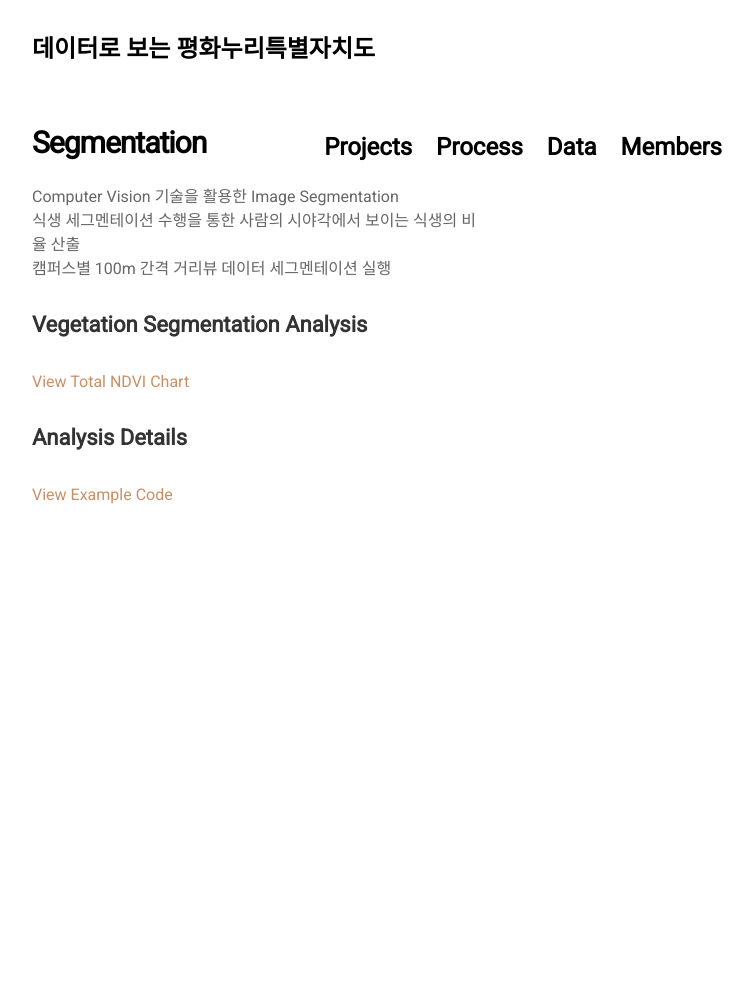
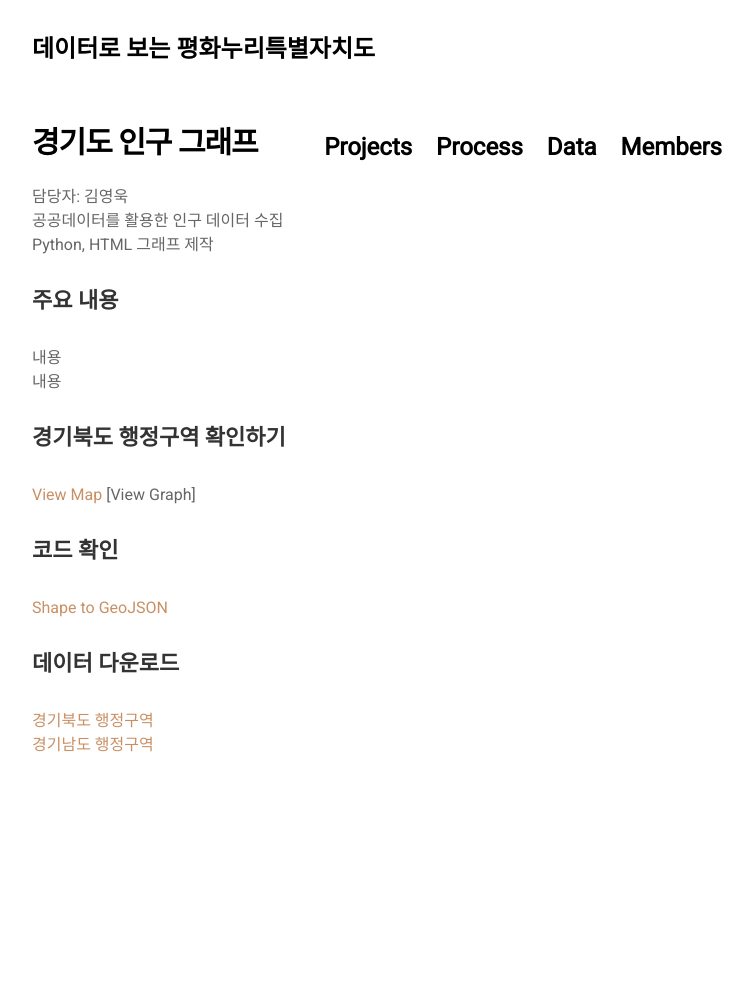
Before and after one commit to jinuew/SICM2002-6, a Jekyll site: the page built from projects/proj-2.md, in a window 1280 px wide. Shown: the whole page, without its empty margins (263-1016 px from the left). Built offline with Jekyll 4.4.1, drawn with Linux system fonts in a browser that asks for light colours; nearby versions of some CDN libraries; our own code applies the rules of GitHub Pages for plain Markdown files; before the commit the page ends 900 px from its top, so only the background shows below that.

Commit message:
Update proj-2.md

```diff
--- a/projects/proj-2.md
+++ b/projects/proj-2.md
@@ -1,13 +1,22 @@
+# 경기도 인구 그래프
 
-# Segmentation
-Computer Vision 기술을 활용한 Image Segmentation<br>
-식생 세그멘테이션 수행을 통한 사람의 시야각에서 보이는 식생의 비율 산출<br>
-캠퍼스별 100m 간격 거리뷰 데이터 세그멘테이션 실행
+담당자: 김영욱<br>
+공공데이터를 활용한 인구 데이터 수집<br>
+Python, HTML 그래프 제작<br>
+
+#### 주요 내용
+
+내용<br>
+내용
+
+#### 경기북도 행정구역 확인하기
+[View Map](https://jinuew.github.io/sicm2002-6/assets/경기도지도.html)
+[View Graph]
+
+#### 코드 확인
+[Shape to GeoJSON](https://github.com/jinuew/sicm2002-6/blob/main/assets/Code/Shape_to_GeoJSON.ipynb)
 
 
-
-#### Vegetation Segmentation Analysis
-[View Total NDVI Chart](https://jinuew.github.io/webinfo/assets/imageseg.html)
-
-#### Analysis Details
-[View Example Code](https://github.com/jinuew/webinfo/blob/main/assets/경희대.ipynb)
+#### 데이터 다운로드
+[경기북도 행정구역](https://github.com/jinuew/sicm2002-6/raw/main/assets/Data/경기북도4326.zip)<br>
+[경기남도 행정구역](https://github.com/jinuew/sicm2002-6/raw/main/assets/Data/경기남도4326.zip)
```
